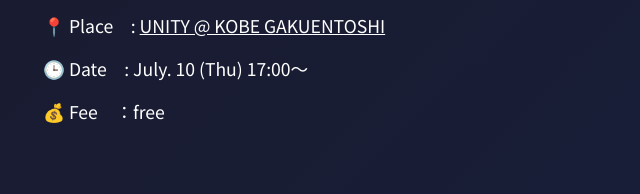
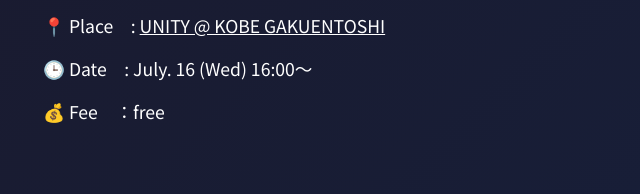
Before and after one commit to r121420/2025, a plain HTML site: page index.html in a window 1280 px wide. Shown: the part 2987-3181 px from the top of the page, 17-657 px from the left. Drawn offline with nearby package versions, Linux system fonts and the light colour scheme.

Commit message:
Update index.html

```diff
--- a/index.html
+++ b/index.html
@@ -656,7 +656,7 @@
                     <h3>About this event</h3>
                     <p>🏫 Organizer　: ESS Club of Kobe City College of Technology</p>
                     <p>📍 Place　: <a href="https://www.unity-kobe.jp/access">UNITY @ KOBE GAKUENTOSHI</a></p>
-                    <p>🕒 Date　: July. 10 (Thu) 17:00～</p>
+                    <p>🕒 Date　: July. 16 (Wed) 16:00～</p>
                     <p>💰 Fee　：free</p><br>
                     <h3 style="margin-top: 30px;">Eligible persons</h3>
                     <p>International student attending Kobe City University of Foreign Studies<br>※ JLPパートナーの皆さんの応募も歓迎します!</p>
```
